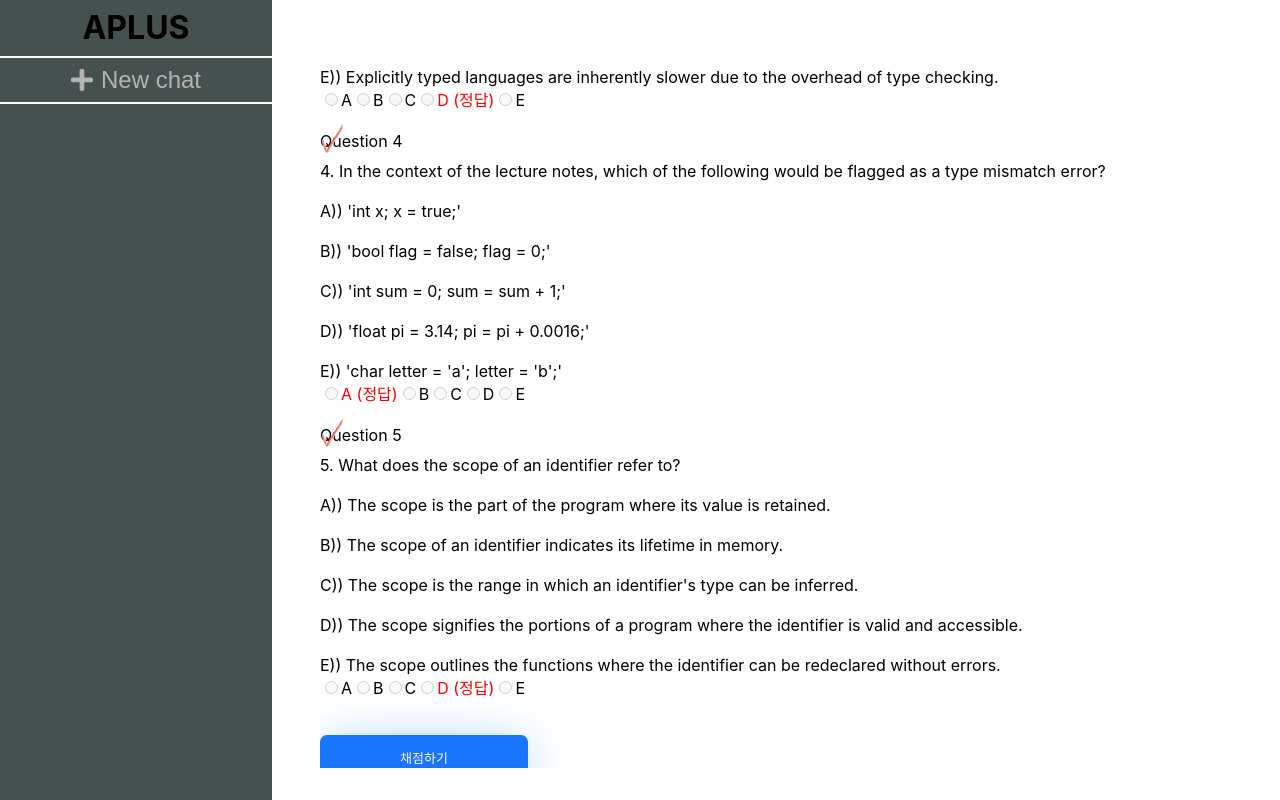
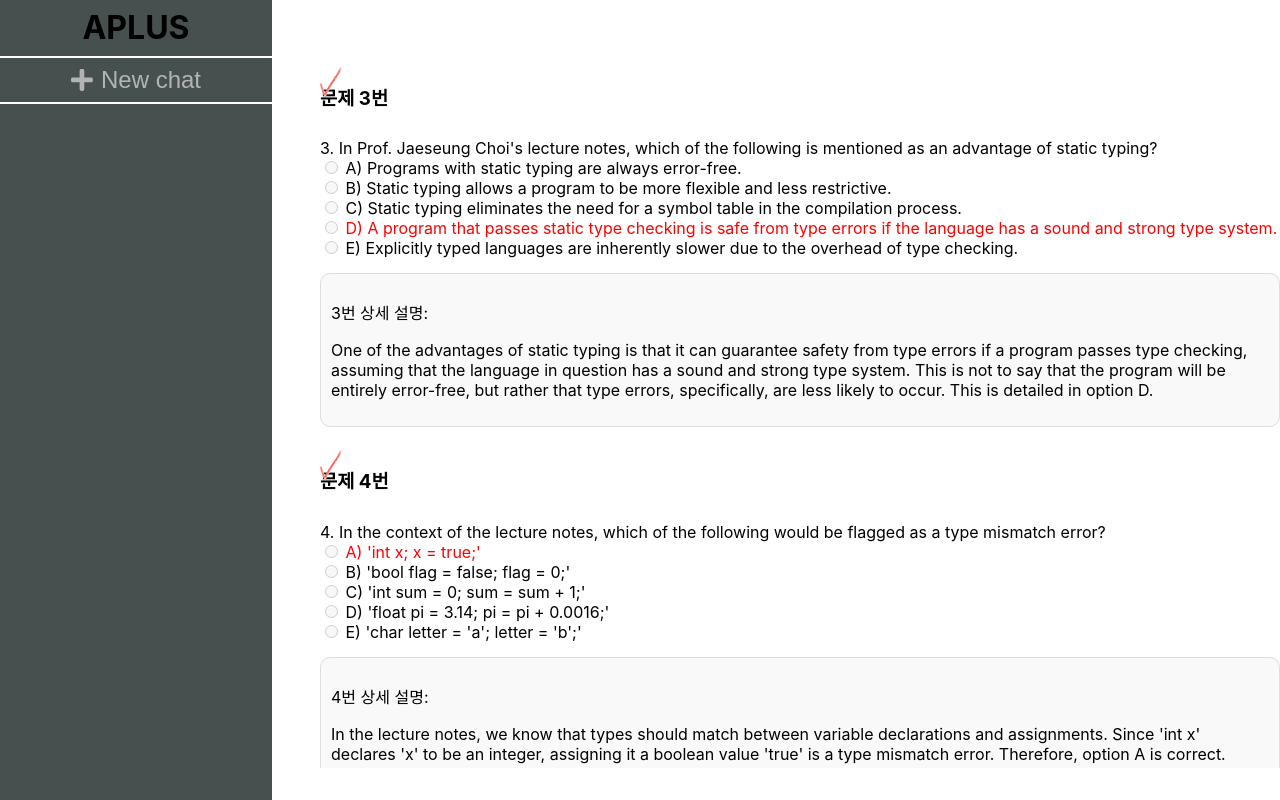
Before and after one commit to APLUS-capstone/FE, a React (Create React App) app: page /chatroom/1 in a window 1280 px wide. Both pictures are taken after a click on the button "채점하기". Built offline with nearby package versions, Linux system fonts and the light colour scheme.

Commit message:
feat: 문제별로 정답 바로 밑에 보이게 변경

```diff
--- a/src/pages/chatRoom/chatroom.js
+++ b/src/pages/chatRoom/chatroom.js
@@ -46,8 +46,38 @@ const Chatroom = () => {
   const [results, setResults] = useState(null);
 
   //객관식 문제가 오면 a,b,c,d 기준으로 띄어쓰기 해줘야함
-  const formatQuestionText = (text) => {
-    return text.replace(/([ABCDE]\))/g, "\n$1) ");
+  const formatQuestionText = (text, questionIndex) => {
+    return text.split("\n").map((line, index) => {
+      if (
+        ["A)", "B)", "C)", "D)", "E)"].includes(line.trim().substring(0, 2))
+      ) {
+        const isCorrect = dummy_questions[questionIndex].answer === line[0];
+        const isSelected = answers[questionIndex] === line[0];
+        const isWrongAnswered = results && !results[questionIndex].isCorrect;
+
+        return (
+          <div key={index}>
+            <input
+              type="radio"
+              name={`question-${questionIndex}`}
+              value={line[0]}
+              onChange={() => handleAnswerChange(questionIndex, line[0])}
+              disabled={results != null}
+            />
+            <span
+              style={{
+                fontWeight: isSelected ? "bold" : "normal",
+                color: isWrongAnswered && isCorrect ? "red" : "black",
+              }}
+            >
+              {" " + line.substring()}
+            </span>
+          </div>
+        );
+      } else {
+        return <div key={index}>{line}</div>;
+      }
+    });
   };
 
   const handleAnswerChange = (questionIndex, selectedAnswer) => {
@@ -63,8 +93,11 @@ const Chatroom = () => {
     setResults(evaluatedResults);
   };
 
-  const isOptionCorrect = (questionIndex, option) => {
-    return dummy_questions[questionIndex].answer === option;
+  const handleClear = () => {
+    //다시 푸는 부분
+    setAnswers({});
+    setResults("");
+    setResults(null);
   };
 
   return (
@@ -86,56 +119,22 @@ const Chatroom = () => {
                 )}
               </IconContainer>
             )}
-            <span>Question {index + 1}</span>
+            <h3> 문제 {index + 1}번 </h3>
           </QuestionHeader>
-          <div>
-            {formatQuestionText(q.question)
-              .split("\n")
-              .map((line, key) => (
-                <React.Fragment key={key}>
-                  {line}
-                  <br />
-                </React.Fragment>
-              ))}
-          </div>
-          {["A", "B", "C", "D", "E"].map((choice) => (
-            <Label
-              key={choice}
-              isCorrect={isOptionCorrect(index, choice)}
-              isSelected={answers[index] === choice}
-              isAnswered={results != null}
-            >
-              <input
-                type="radio"
-                name={`question-${index}`}
-                value={choice}
-                onChange={() => handleAnswerChange(index, choice)}
-                disabled={results != null}
-              />
-              {choice}
-              {results &&
-                !results[index].isCorrect &&
-                isOptionCorrect(index, choice) && <span> (정답)</span>}
-            </Label>
-          ))}
+          <div>{formatQuestionText(q.question, index)}</div>
+
+          {results && (
+            <SolutionBox>
+              <p> {index + 1}번 상세 설명:</p>
+              <p>{q.solution}</p>
+            </SolutionBox>
+          )}
         </QuestionContainer>
       ))}
-      <CustomBtn onClick={handleSubmit} text="채점하기" />
-
-      {results && (
-        <div>
-          {results.map((result, index) => (
-            <div key={index}>
-              {
-                <p>
-                  Question {index + 1} explanation: <br />
-                  {result.solution}
-                </p>
-              }
-            </div>
-          ))}
-        </div>
-      )}
+      <ButtonContainer>
+        <CustomBtn onClick={handleSubmit} text="채점하기" />
+        <CustomBtn onClick={handleClear} text="다시풀기" />
+      </ButtonContainer>
     </ChatroomContainer>
   );
 };
@@ -159,13 +158,20 @@ const QuestionHeader = styled.div`
 `;
 const IconContainer = styled.div`
   position: absolute;
-  left: -3px;
-  top: -10px;
+  left: -5px;
+  top: 0px;
 `;
-const Label = styled.label`
-  color: ${(props) =>
-    props.isCorrect && props.isAnswered && !props.isSelected ? "red" : "black"};
-  font-weight: ${(props) => (props.isSelected ? "bold" : "normal")};
+
+const SolutionBox = styled.div`
+  padding: 10px;
+  margin-top: 15px;
+  border: 1px solid #ddd;
+  border-radius: 10px;
+  background-color: #f9f9f9;
+`;
+const ButtonContainer = styled.div`
+  display: flex;
+  justify-content: space-around;
 `;
 
 export default Chatroom;
```
